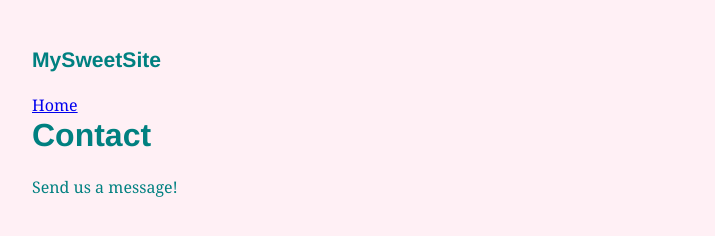
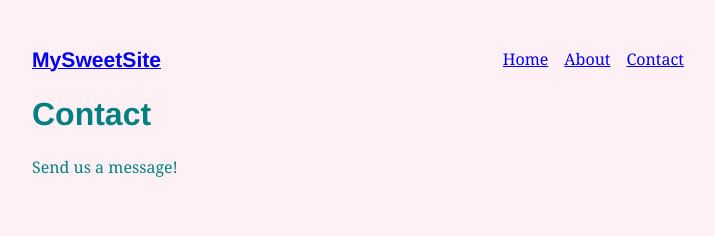
Before and after one commit to sspantz/try-gatsby, a Gatsby site: page /contact in a window 1280 px wide. Shown: the whole page, without its empty margins (274-989 px from the left). Built offline with nearby package versions, Linux system fonts and the light colour scheme; Gatsby itself is replaced by a stand-in of ours.

Commit message:
improvement(layout): add linklist to layout

```diff
--- a/src/components/layout.js
+++ b/src/components/layout.js
@@ -1,4 +1,16 @@
 import React from "react"
+import { Link } from "gatsby"
+
+const ListLink = props => (
+  <li
+    style={{
+      display: `inline-block`,
+      marginRight: `1rem`,
+    }}
+  >
+    <Link to={props.to}>{props.children}</Link>
+  </li>
+)
 export default ({ children }) => (
   <div
     style={{
@@ -8,7 +20,33 @@ export default ({ children }) => (
       padding: `0 1rem`,
     }}
   >
-    <h3>MySweetSite</h3>
+    <header style={{ marginBottom: `1.5rem` }}>
+      <Link
+        to="/"
+        style={{
+          textShadow: `none`,
+          backgroundImage: `none`,
+        }}
+      >
+        <h3
+          style={{
+            display: `inline`,
+          }}
+        >
+          MySweetSite
+        </h3>
+      </Link>
+      <ul
+        style={{
+          listStyle: `none`,
+          float: `right`,
+        }}
+      >
+        <ListLink to="/">Home</ListLink>
+        <ListLink to="/about/">About</ListLink>
+        <ListLink to="/contact/">Contact</ListLink>
+      </ul>
+    </header>
     {children}
   </div>
 )
--- a/src/pages/contact.js
+++ b/src/pages/contact.js
@@ -5,7 +5,6 @@ import Layout from "../components/layout"
 
 export default () => (
   <Layout>
-    <Link to="/">Home</Link>
     <Header headerText="Contact" />
     <p> Send us a message!</p>
   </Layout>
--- a/src/pages/index.js
+++ b/src/pages/index.js
@@ -5,7 +5,6 @@ import Layout from "../components/layout"
 
 export default () => (
   <Layout>
-    <Link to="/contact/">Contact</Link>
     <Header headerText="Hello Gatsby"></Header>
     <h1>Hi, I'm building a fake Gatsby site as part of a tutorial</h1>
     <p>What a world.</p>
```
